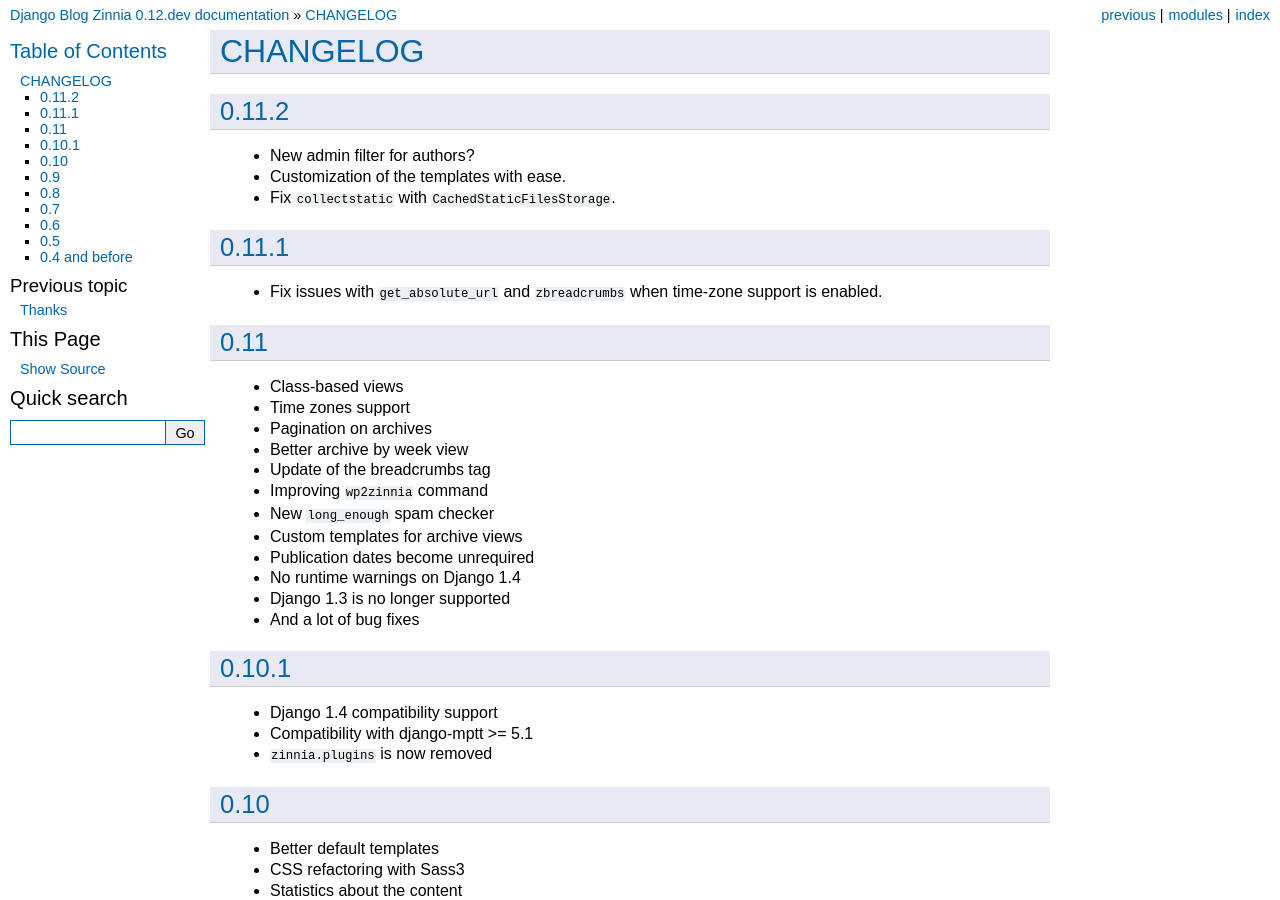
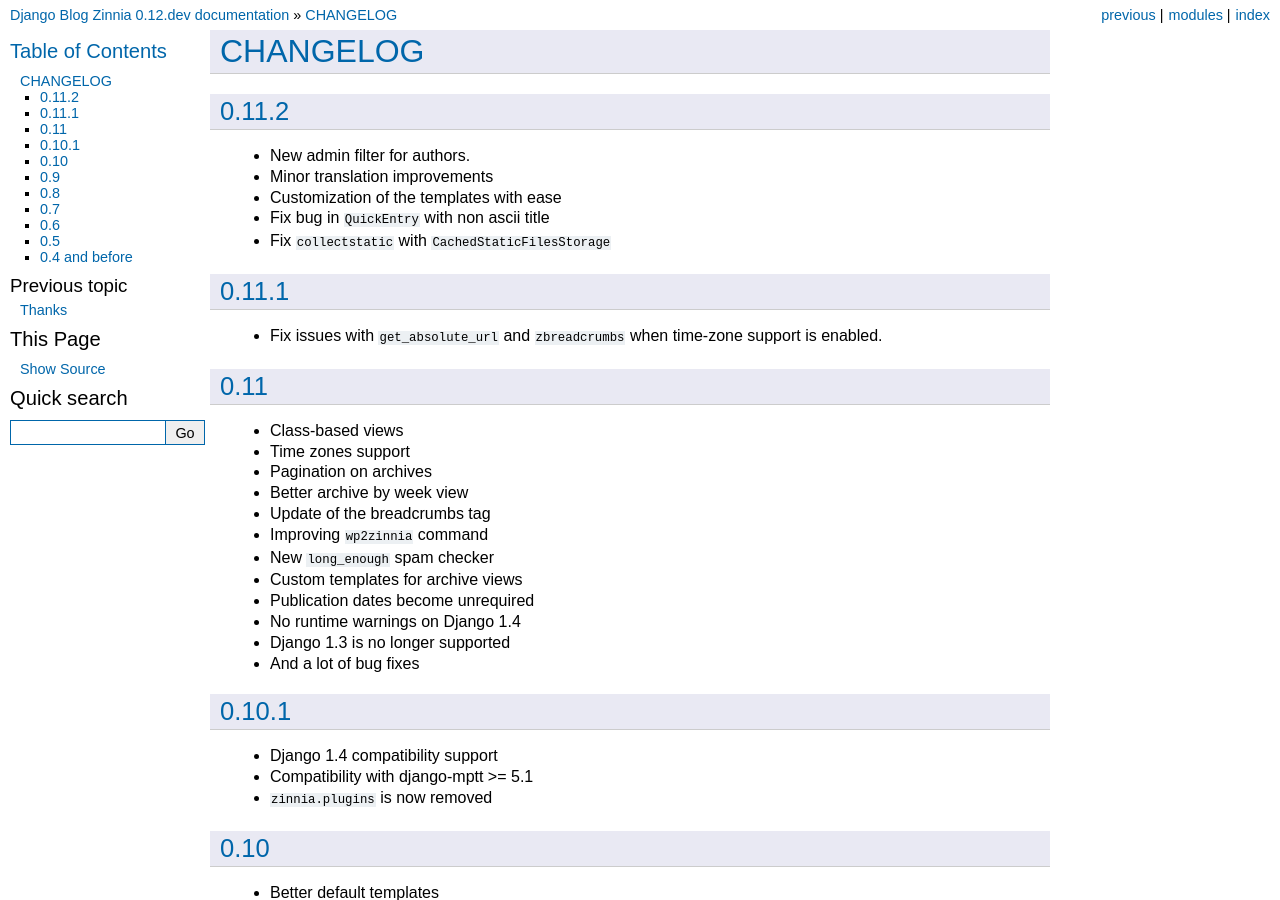
Before and after one commit to Fantomas42/django-blog-zinnia, a Sphinx documentation site: the page built from docs/notes/changelog.rst, in a window 1280 px wide and 900 px high. Built offline with Sphinx 7.4.7, drawn with Linux system fonts in a browser that asks for light colours.

Commit message:
updating changelog for v0.11.2

```diff
--- a/docs/notes/changelog.rst
+++ b/docs/notes/changelog.rst
@@ -4,9 +4,11 @@
 0.11.2
 ------
 
-* New admin filter for authors?
-* Customization of the templates with ease.
-* Fix ``collectstatic`` with ``CachedStaticFilesStorage``.
+* New admin filter for authors.
+* Minor translation improvements
+* Customization of the templates with ease
+* Fix bug in ``QuickEntry`` with non ascii title
+* Fix ``collectstatic`` with ``CachedStaticFilesStorage``
 
 0.11.1
 ------
```
